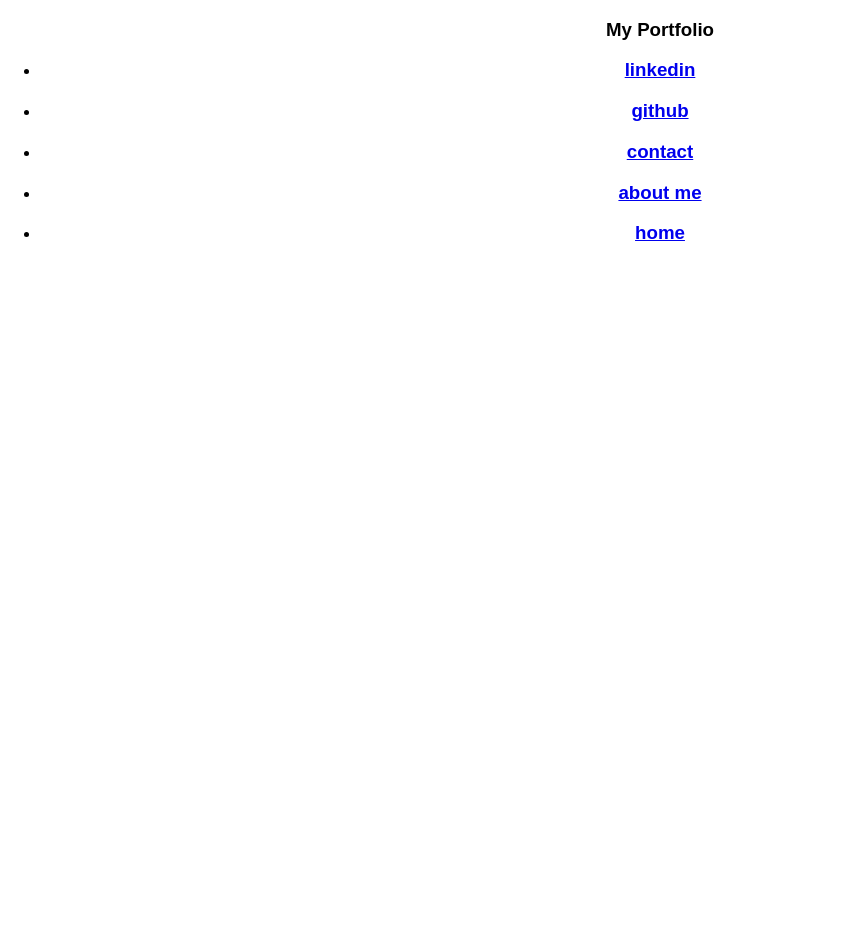
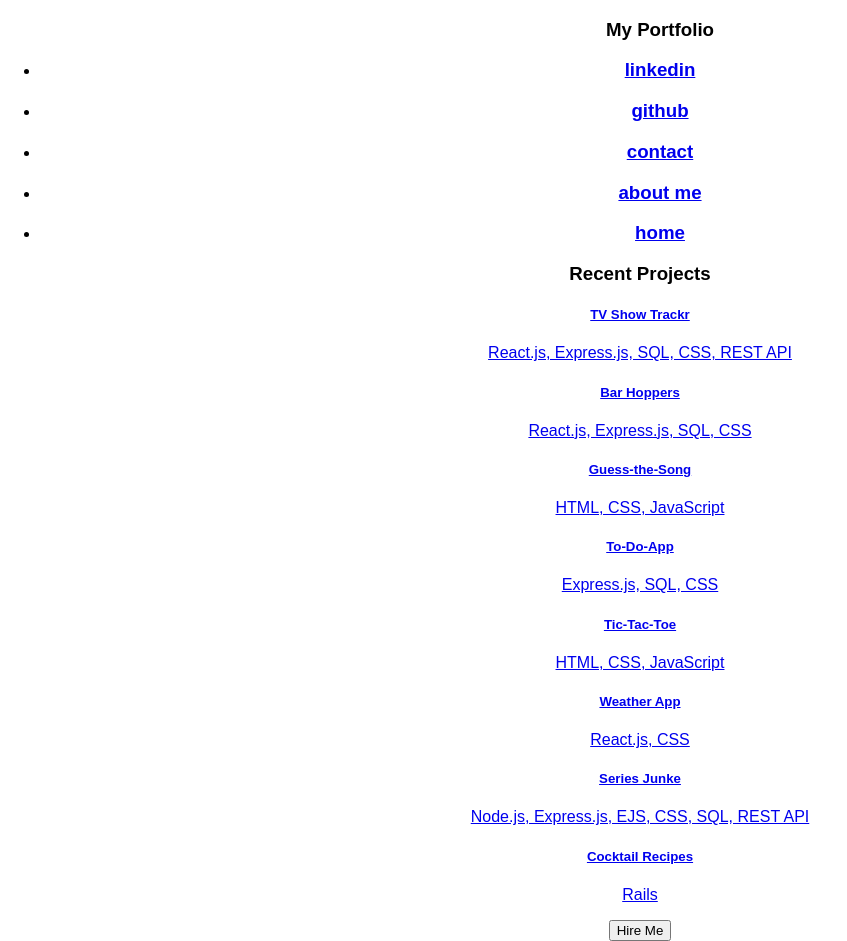
Before and after one commit to seyesij/portfolio, a React (Create React App) app in the folder my_website/: page / in a window 1280 px wide. Shown: the whole page, without its empty margins (0-847 px from the left). Before the commit the page ends 800 px from the top, so only its background shows below. Built offline with nearby package versions, Linux system fonts and the light colour scheme.

Commit message:
add homepage

```diff
--- a/my_website/src/App.js
+++ b/my_website/src/App.js
@@ -7,6 +7,7 @@ import {
   Redirect
 } from 'react-router-dom';
 import Navbar from './components/Navbar';
+import Homepage from './components/Homepage';
 
 class App extends Component {
   render() {
@@ -14,6 +15,7 @@ class App extends Component {
      <Router>
       <div className="App">
         <Navbar />
+        <Homepage />
 
 
       </div>
```
